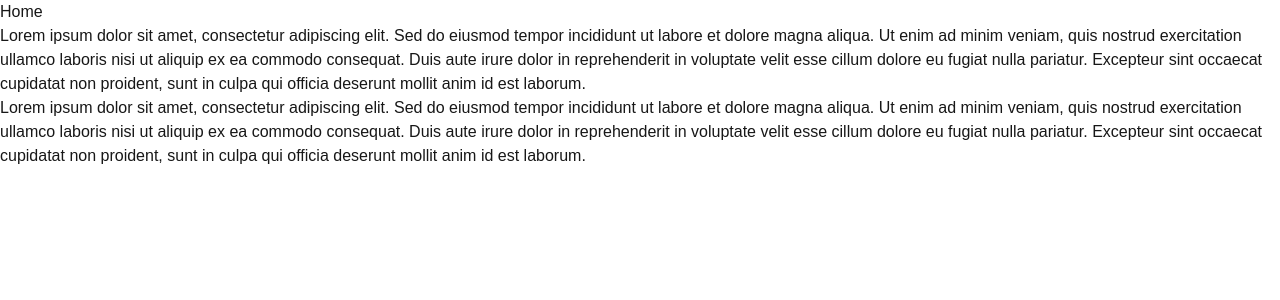
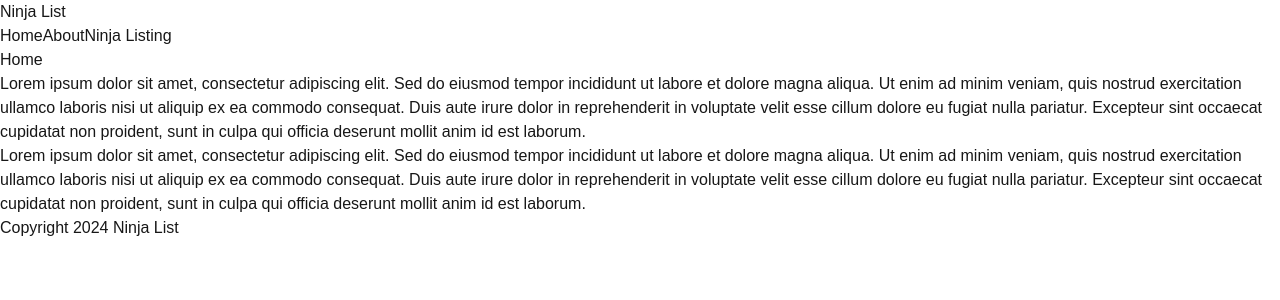
Before and after one commit to BrivaHamisi/Ninja-List, a Next.js app: page / in a window 1280 px wide. Shown: the top 300 px of the page. Built offline with nearby package versions, Linux system fonts and the light colour scheme.

Commit message:
Adding other Components'

```diff
--- /dev/null
+++ b/comps/Footer.js
@@ -0,0 +1,9 @@
+const Footer = () => {
+    return (
+        <div>
+            <p>Copyright 2024 Ninja List</p>
+        </div>
+     );
+}
+
+export default Footer;
--- /dev/null
+++ b/comps/navbar.js
@@ -0,0 +1,14 @@
+const Navbar = () => {
+    return (
+        <nav>
+            <div className="logo">
+                <h1>Ninja List</h1>
+            </div>
+            <a>Home</a>
+            <a>About</a>
+            <a>Ninja Listing</a>
+        </nav>
+     );
+}
+
+export default Navbar;
--- a/pages/index.js
+++ b/pages/index.js
@@ -1,25 +1,19 @@
 import Image from "next/image";
 import localFont from "next/font/local";
+import Navbar from "@/comps/navbar";
+import Footer from "@/comps/Footer";
 
-const geistSans = localFont({
-  src: "./fonts/GeistVF.woff",
-  variable: "--font-geist-sans",
-  weight: "100 900",
-});
-const geistMono = localFont({
-  src: "./fonts/GeistMonoVF.woff",
-  variable: "--font-geist-mono",
-  weight: "100 900",
-});
 
 export default function Home() {
   return (
     <div>
+      <Navbar/>
       <h1>Home</h1>
       <p>Lorem ipsum dolor sit amet, consectetur adipiscing elit. Sed do eiusmod tempor incididunt ut labore et dolore magna aliqua. Ut enim ad minim veniam, quis nostrud exercitation ullamco laboris nisi ut aliquip ex ea commodo consequat. Duis aute irure dolor in reprehenderit in voluptate velit esse cillum dolore eu fugiat nulla pariatur. Excepteur sint occaecat cupidatat non proident, sunt in culpa qui officia deserunt mollit anim id est laborum.
       </p>
       <p>Lorem ipsum dolor sit amet, consectetur adipiscing elit. Sed do eiusmod tempor incididunt ut labore et dolore magna aliqua. Ut enim ad minim veniam, quis nostrud exercitation ullamco laboris nisi ut aliquip ex ea commodo consequat. Duis aute irure dolor in reprehenderit in voluptate velit esse cillum dolore eu fugiat nulla pariatur. Excepteur sint occaecat cupidatat non proident, sunt in culpa qui officia deserunt mollit anim id est laborum.
       </p>
+      <Footer/>
     </div>
   );
 }
```
